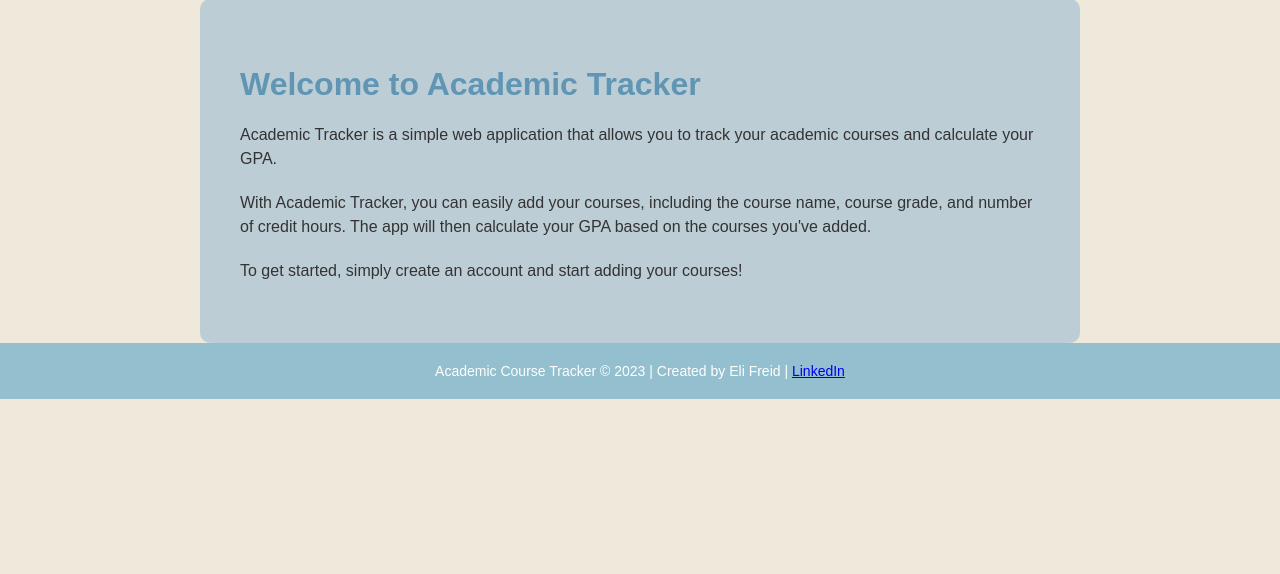
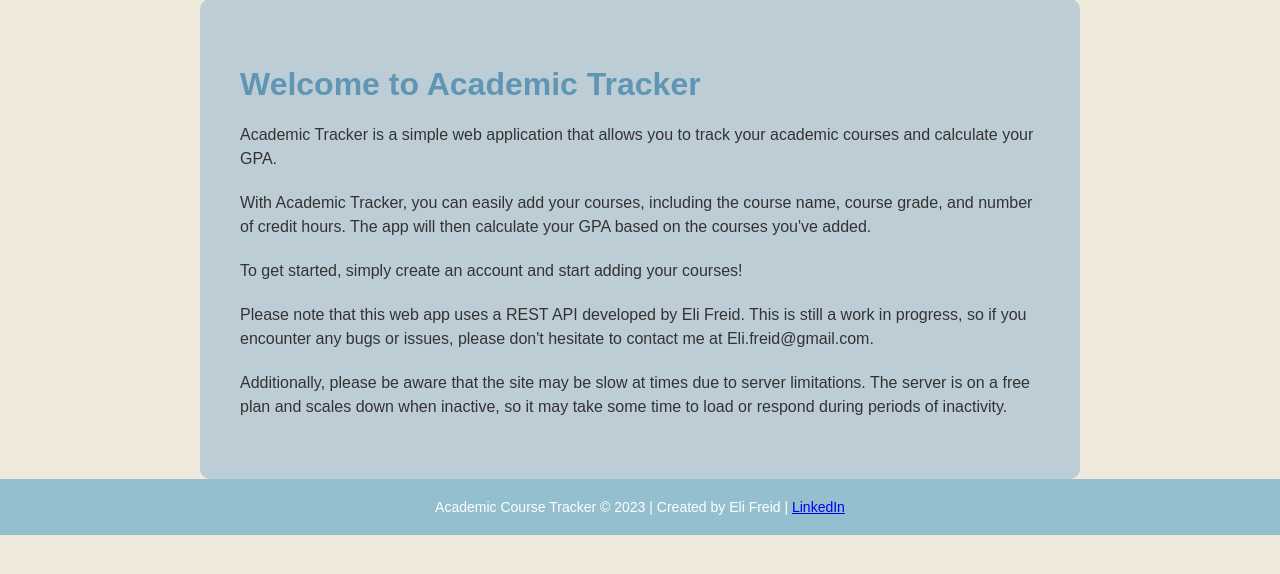
Before and after one commit to E-Freid/GPA_APP, a Flask app: page / in a window 1280 px wide. Shown: the part 127-701 px from the top of the page. Run offline with Flask 2, Linux system fonts and the light colour scheme.

Commit message:
updated homepage

```diff
--- a/templates/index.html
+++ b/templates/index.html
@@ -25,7 +25,10 @@
 		<p>Academic Tracker is a simple web application that allows you to track your academic courses and calculate your GPA.</p>
 		<p>With Academic Tracker, you can easily add your courses, including the course name, course grade, and number of credit hours. The app will then calculate your GPA based on the courses you've added.</p>
 		<p>To get started, simply create an account and start adding your courses!</p>
+		<p>Please note that this web app uses a REST API developed by Eli Freid. This is still a work in progress, so if you encounter any bugs or issues, please don't hesitate to contact me at Eli.freid@gmail.com.</p>
+		<p>Additionally, please be aware that the site may be slow at times due to server limitations. The server is on a free plan and scales down when inactive, so it may take some time to load or respond during periods of inactivity.</p>
 	</main>
+
 
 <footer>
     <p>Academic Course Tracker &copy; 2023 | Created by Eli Freid | <a href="https://www.linkedin.com/in/eli-freid-061b8b206/">LinkedIn</a></p>
```
Also changed, not shown: 1 other file.
